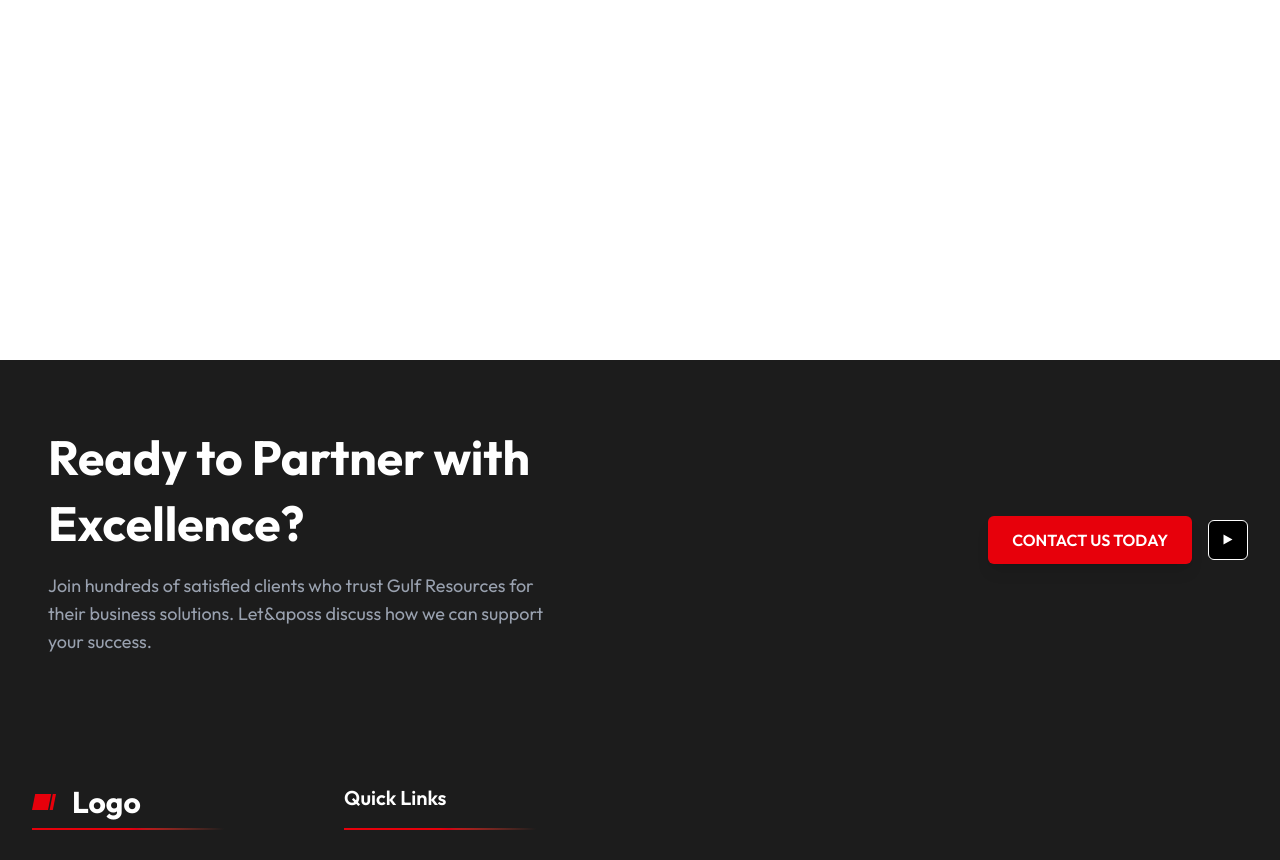
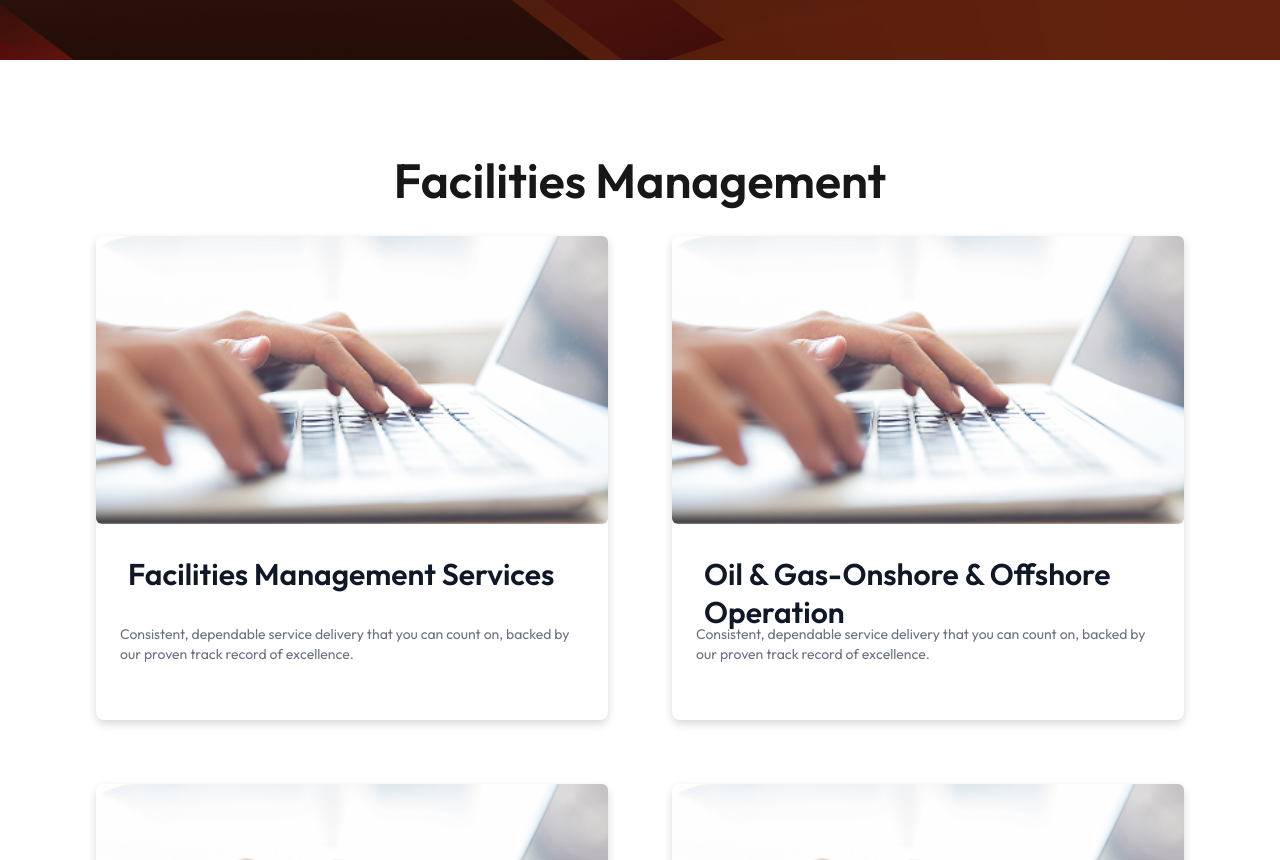
Before and after one commit to delchemytech/Gulf-resources, a Next.js app: page /services in a window 1280 px wide. Before the commit this address had no page. Shown: the part 440-1300 px from the top of the page. Built offline with nearby package versions, Linux system fonts and the light colour scheme.

Commit message:
services

```diff
--- /dev/null
+++ b/app/services/page.tsx
@@ -0,0 +1,20 @@
+import ServiceSect from '@/components/Services/ServiceSect'
+import PageHeader from '@/components/ui/PageHeader'
+import React from 'react'
+
+const page = () => {
+  return (
+    <div className='space-y-16 mb-16'>
+      <PageHeader
+        tagline="OUR SERVICES"
+        bodyText="Building excellence across the Gulf region through diversified business
+         solutions and unwavering commitment to quality service delivery."
+        title="Service We Provide"
+      />
+
+      <ServiceSect />
+    </div>
+  );
+};
+
+export default page
--- /dev/null
+++ b/components/Services/ServiceSect.tsx
@@ -0,0 +1,126 @@
+import React from "react";
+import CardTemp from "../ui/CardTemp";
+
+const data = [
+  {
+    id: 1,
+    head: "Facilities Management",
+    services: [
+      {
+        key: 11,
+        ImageURL: "/company-business.png",
+        title: "Facilities Management Services",
+        desc:"Consistent, dependable service delivery that you can count on, backed by our proven track record of excellence.",
+      },
+      {
+        key: 12,
+        ImageURL: "/company-business.png",
+        title: "Oil & Gas-Onshore & Offshore Operation",
+        desc:"Consistent, dependable service delivery that you can count on, backed by our proven track record of excellence.",
+      },
+      {
+        key: 13,
+        ImageURL: "/company-business.png",
+        title: "Buildings Maintenance",
+        desc:"Consistent, dependable service delivery that you can count on, backed by our proven track record of excellence.",
+      },
+      {
+        key: 14,
+        ImageURL: "/company-business.png",
+        title: "Manpower Resourses",
+        desc:"Consistent, dependable service delivery that you can count on, backed by our proven track record of excellence.",
+      },
+    ],
+  },
+  {
+    id: 2,
+    head: "Business Setup & Visa Works",
+    services: [
+      {
+        key: 21,
+        ImageURL: "/company-business.png",
+        title: "Visa Processing",
+        desc:"Consistent, dependable service delivery that you can count on, backed by our proven track record of excellence.",
+
+      },
+      {
+        key: 22,
+        ImageURL: "/company-business.png",
+        title: "Govt. Entity Services",
+        desc:"Consistent, dependable service delivery that you can count on, backed by our proven track record of excellence.",
+
+      },
+      {
+        key: 23,
+        ImageURL: "/company-business.png",
+        title: "Legal Typing",
+        desc:"Consistent, dependable service delivery that you can count on, backed by our proven track record of excellence.",
+
+      },
+      {
+        key: 24,
+        ImageURL: "/company-business.png",
+        title: "Document Clearance",
+        desc:"Consistent, dependable service delivery that you can count on, backed by our proven track record of excellence.",
+
+      },
+    ],
+  },
+  {
+    id: 3,
+    head: "Tours & Travels",
+    services: [
+      {
+        key: 31,
+        ImageURL: "/company-business.png",
+        title: "Visa Assistance",
+        desc:"Consistent, dependable service delivery that you can count on, backed by our proven track record of excellence.",
+
+      },
+      {
+        key: 32,
+        ImageURL: "/company-business.png",
+        title: "Flight Booking",
+        desc:"Consistent, dependable service delivery that you can count on, backed by our proven track record of excellence.",
+
+      },
+      {
+        key: 33,
+        ImageURL: "/company-business.png",
+        title: "Hotel Reservations",
+        desc:"Consistent, dependable service delivery that you can count on, backed by our proven track record of excellence.",
+
+      },
+      {
+        key: 34,
+        ImageURL: "/company-business.png",
+        title: "Tour Packages",
+        desc:"Consistent, dependable service delivery that you can count on, backed by our proven track record of excellence.",
+
+      },
+    ],
+  },
+];
+
+const ServiceSect = () => {
+  return (
+    <div className="container max-w-7xl space-y-8 mx-auto flex flex-col w-fulljustify-center">
+      {data.map((item) => (
+        <div>
+          <h1 key={item.id} className="text-center font-semibold text-5xl m-8 ">
+            {item.head}
+          </h1>
+
+          <div className="flex flex-wrap gap-16 justify-center">
+            {item.services.map((service)=>(
+                <CardTemp {...service} show_button={false} key={service.key}
+            />
+            ))}
+          </div>
+        </div>
+      ))}
+    </div>
+  );
+};
+
+export default ServiceSect;
--- a/components/ui/CardTemp.tsx
+++ b/components/ui/CardTemp.tsx
@@ -5,15 +5,18 @@ interface cardData{
     ImageURL ?: string;
     title?:string;
     desc?:string;
-    buttonText?:string
+    buttonText?:string;
+    show_button?:boolean;
 }
 
 export default function CardTemp({ImageURL="https://images.unsplash.com/photo-1560264418-c4445382edbc?q=80&w=400",
-title='Its the title',desc=``,buttonText="VIEW DETAILS"}:cardData) {
+title='Its the title',desc=``,buttonText="VIEW DETAILS",show_button=true }:cardData) {
 
   return (
-    <div className=" bg-white flex flex-col rounded-b-lg md:rounded-lg w-36 md:w-md
-    lg:w-lg drop-shadow-lg text-sm  md:pb-2">
+    <div
+      className=" bg-white flex flex-col rounded-b-lg md:rounded-lg w-36 md:w-md
+    lg:w-lg drop-shadow-lg text-sm  md:pb-2"
+    >
       <Image
         className="rounded-md md:w-md lg:w-lg h-30 md:h-72 w-full object-cover"
         width={207}
@@ -25,12 +28,13 @@ title='Its the title',desc=``,buttonText="VIEW DETAILS"}:cardData) {
         <p className="text-gray-900 text-[10px] md:text-3xl text-center md:text-start p-2 h-12 font-semibold ml-1 md:ml-2 mt-1 md:mt-2 leading-tight">
           {title}
         </p>
-      <p className="hidden md:flex text-gray-500 mt-3 ml-2">
-        {desc}
-      </p>
+        <p className="hidden md:flex text-gray-500 mt-3 ml-2">{desc}</p>
+        {show_button && (
           <div className="hidden ml-1 md:ml-2  md:flex justify-start">
             <PrimaryButton buttonText={buttonText} />
           </div>
+        )}
+        {!show_button && <div className="m-2"></div>}
       </div>
     </div>
   );
```
Lines whose indentation alone changed are shown as unchanged.
